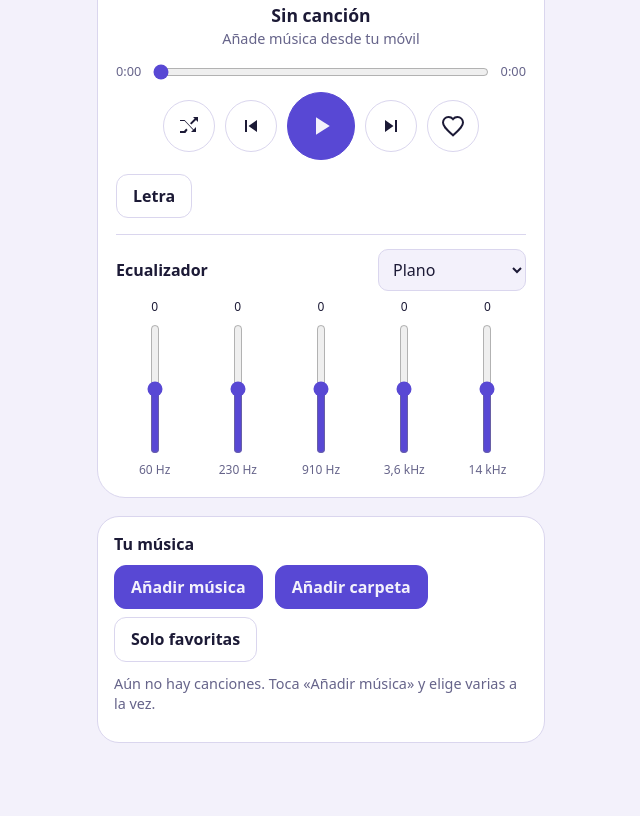
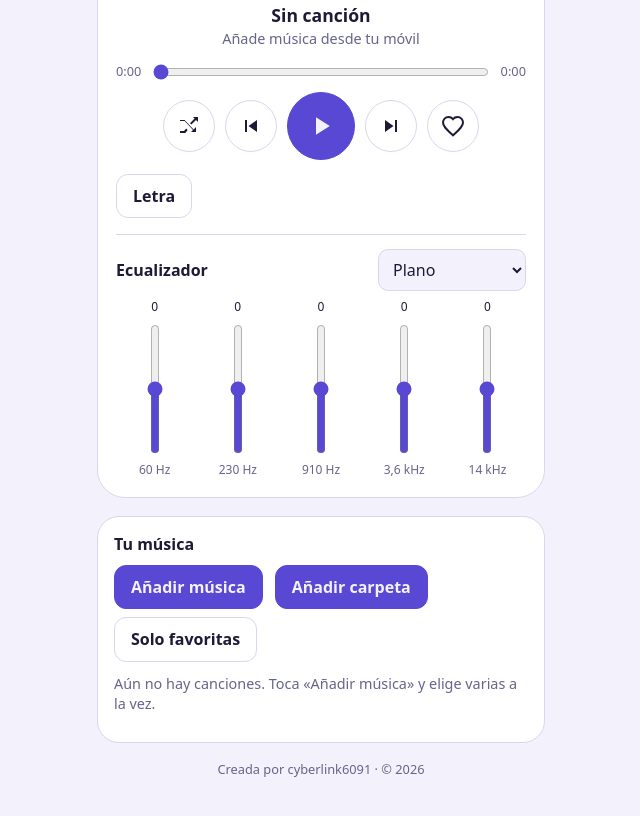
Before and after one commit to Sigma121273/Luna-Music, a plain HTML site: page index.html in a window 1280 px wide. Shown: the part 340-1156 px from the top of the page, without its empty margins (319-959 px from the left). Before the commit the page ends 1123 px from the top, so only its background shows below. Drawn offline with Linux system fonts and the light colour scheme.

Commit message:
Add files via upload

```diff
--- a/index.html
+++ b/index.html
@@ -123,6 +123,7 @@ li button[aria-current=true]{background:var(--bg);color:var(--acc);font-weight:6
     <p class="empty" id="empty">Aún no hay canciones. Toca «Añadir música» y elige varias a la vez.</p>
     <ul id="list"></ul>
   </section>
+  <footer style="text-align:center;color:var(--mute);font-size:.8rem;padding:18px 0 8px;">Creada por cyberlink6091 · © 2026</footer>
 </main>
 
 <script>
```
